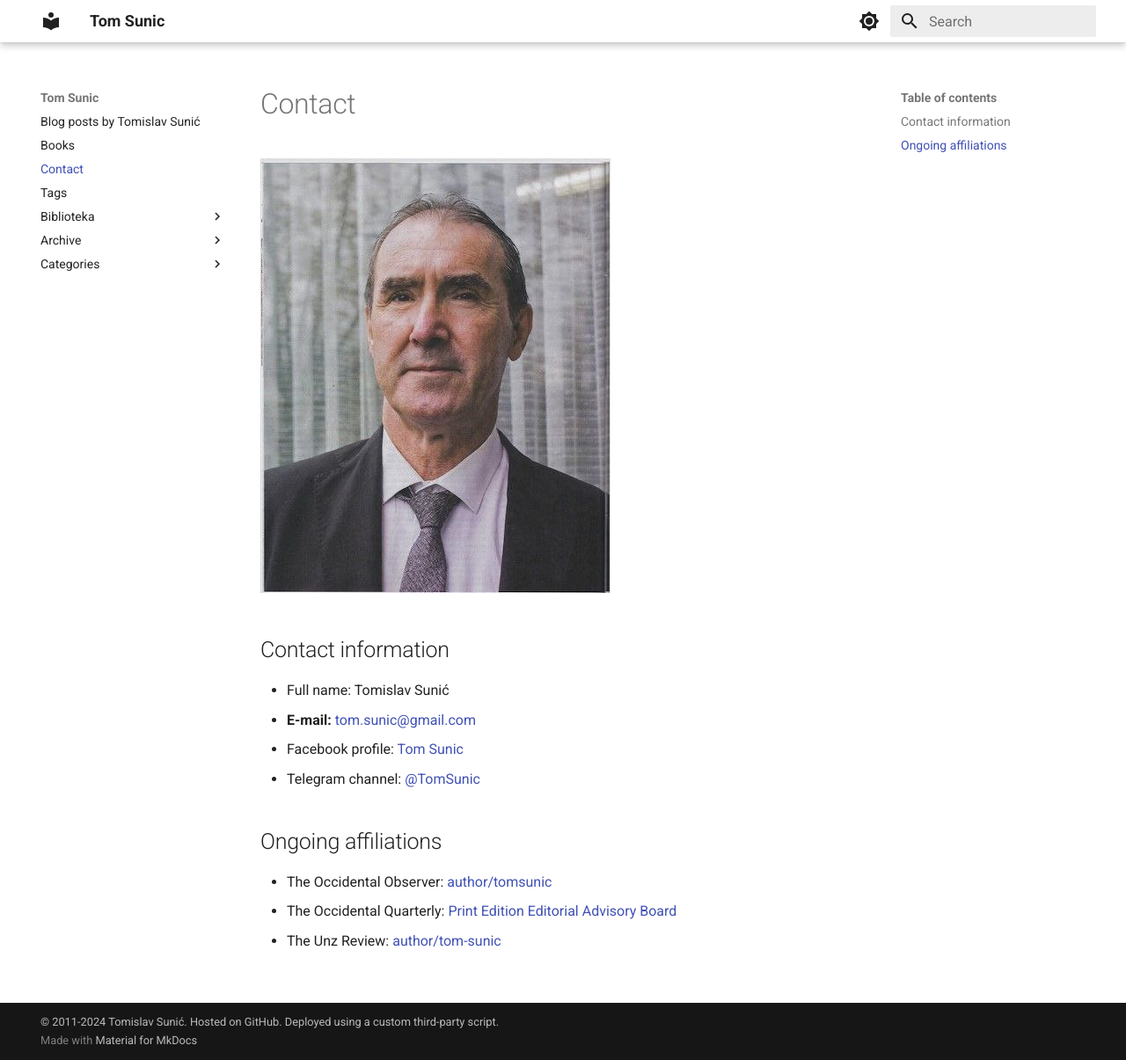
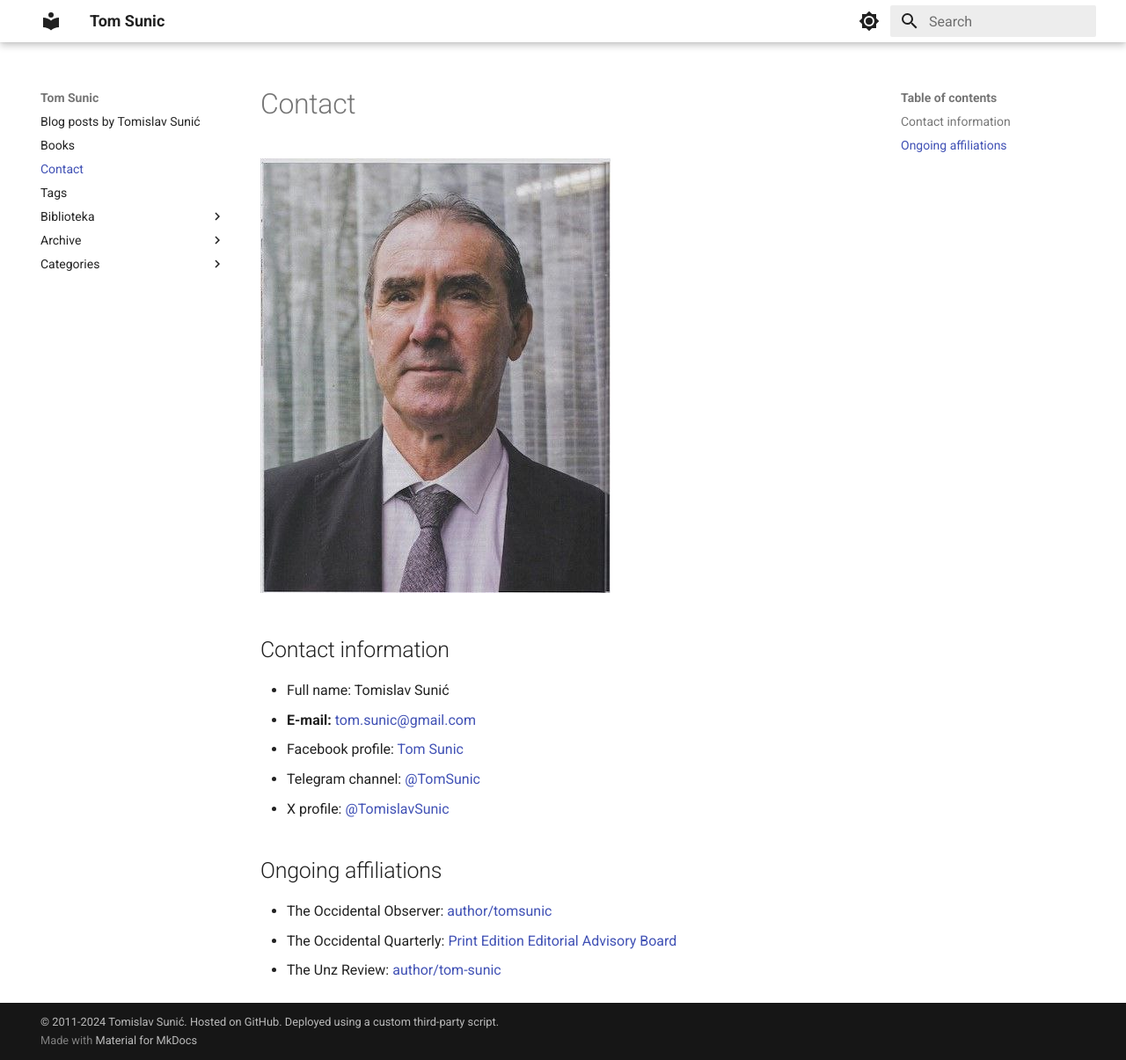
Before and after one commit to tomsunic/www, an MkDocs documentation site: the page built from docs/contact.md, in a window 1280 px wide and 1205 px high. Shown: the whole window at 88% size. Built offline with MkDocs 1.6.1 and Material for MkDocs 9.7.7, drawn with Linux system fonts in a browser that asks for light colours.

Commit message:
update platform details contact

```diff
--- a/docs/contact.md
+++ b/docs/contact.md
@@ -12,8 +12,8 @@ authors:
 - Full name: Tomislav Sunić
 - **E-mail:** <tom.sunic@gmail.com>
 - Facebook profile: [Tom Sunic](https://www.facebook.com/profile.php?id=100008876267009)
-- Telegram channel: [@TomSunic](https://t.me/TomSunic)
-<!-- - Twitter: [@Tom_Sunic](https://twitter.com/tom_sunic) -->
+- Telegram channel: [@TomSunic](https://t.me/Tom)
+- X profile: [@TomislavSunic](https://x.com/TomislavSunic)
 
 ## Ongoing affiliations
 
```
